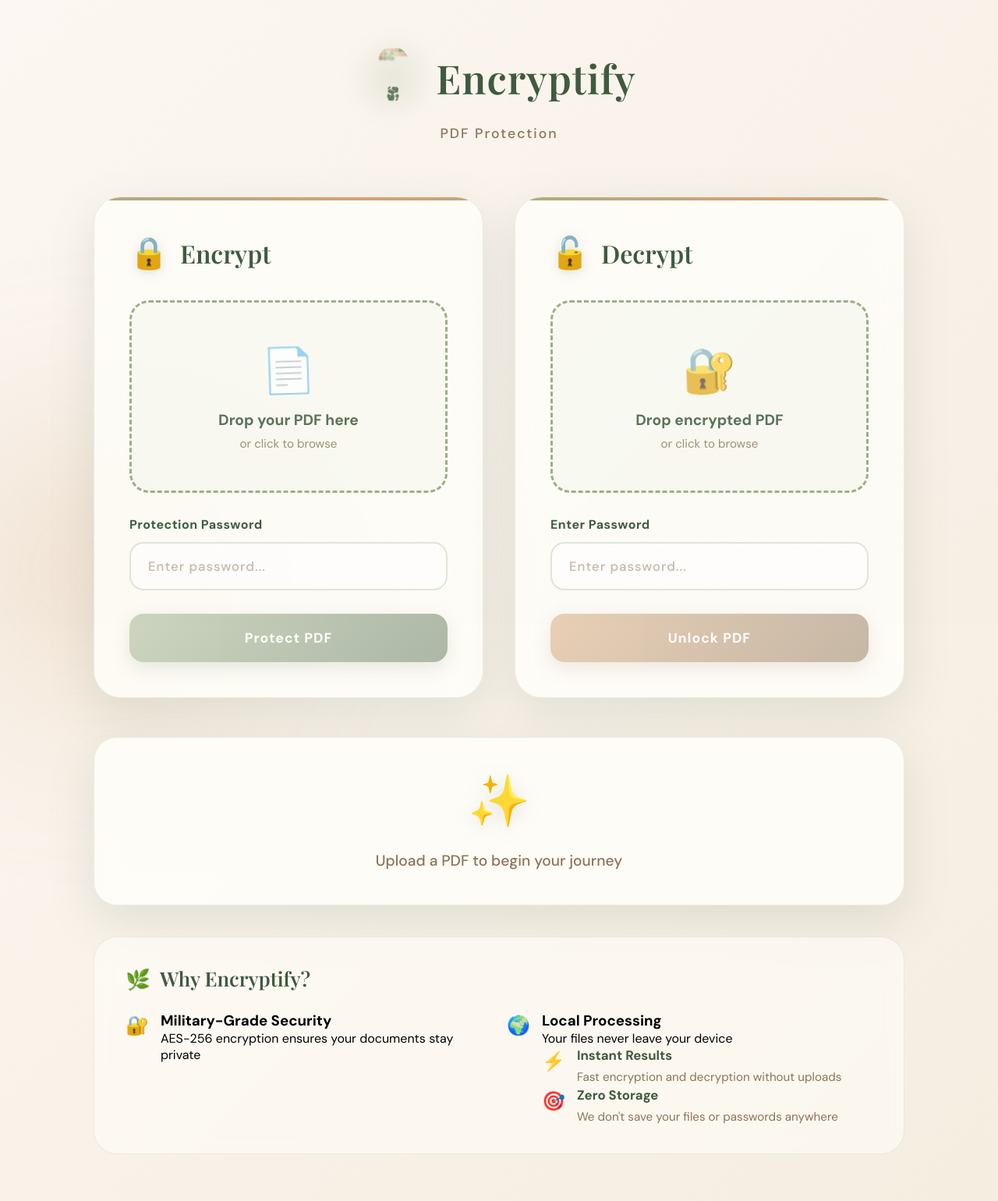
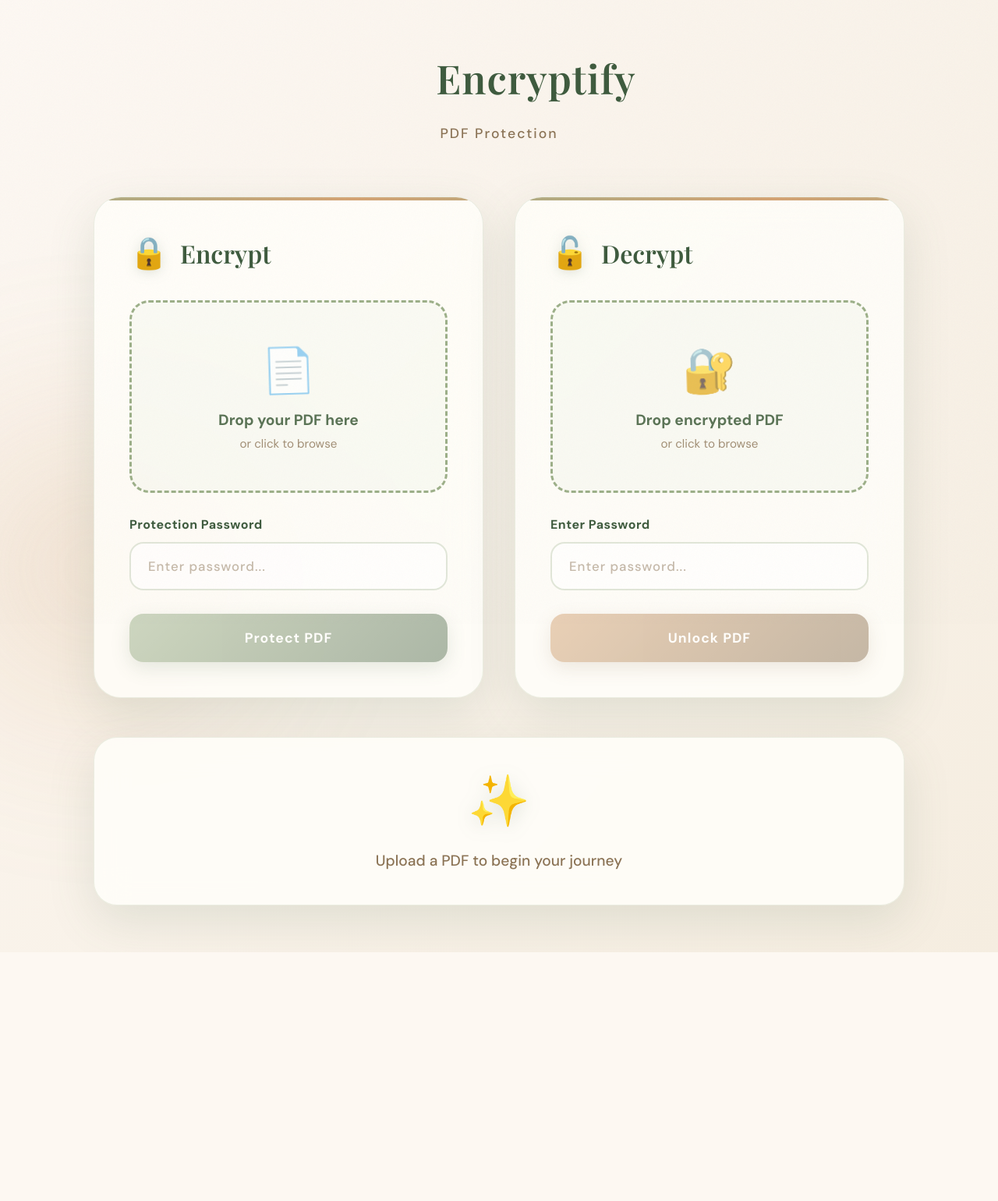
Before and after one commit to Mschelley/ICS078-Encryptify, a PHP site: page / in a window 1280 px wide. Shown: the whole page at 78% size. After the commit the page ends 1221 px from the top, so only its background shows below. Run offline with PHP 8.4, Linux system fonts and the light colour scheme; some libraries are stand-ins or nearby versions.

Commit message:
Initial Commit

```diff
--- a/index.html
+++ b/index.html
@@ -16,29 +16,11 @@
         <header>
             <div class="logo">
                 <div class="logo-icon">
-                    <div class="pixel-lock">
+                    <div class="">
 
-                        <!-- Lock Shackle Pixels -->
-                        <div class="pixel-shackle">
-                            <div class="pixel"></div><div class="pixel"></div><div class="pixel"></div><div class="pixel"></div>
-                            <div class="pixel"></div><div class="pixel"></div><div class="pixel"></div><div class="pixel"></div>
-                            <div class="pixel"></div><div class="pixel"></div><div class="pixel"></div><div class="pixel"></div>
-                            <div class="pixel"></div><div class="pixel"></div><div class="pixel"></div><div class="pixel"></div>
-                            <div class="pixel"></div><div class="pixel"></div><div class="pixel"></div><div class="pixel"></div>
-                        </div>
 
-                        <!-- Lock Body Pixels -->
-                        <div class="pixel-body">
-                            <!-- keep your pixels exactly as before -->
-                        </div>
 
-                        <!-- Keyhole Pixels -->
-                        <div class="pixel-keyhole">
-                            <div class="pixel"></div><div class="pixel"></div><div class="pixel"></div>
-                            <div class="pixel"></div><div class="pixel"></div><div class="pixel"></div>
-                            <div class="pixel"></div><div class="pixel"></div><div class="pixel"></div>
-                            <div class="pixel"></div><div class="pixel"></div><div class="pixel"></div>
-                        </div>
+
 
                     </div>
                 </div>
@@ -47,10 +29,9 @@
             <p class="tagline">PDF Protection</p>
         </header>
 
-        <!-- MAIN CARDS -->
         <div class="main-container">
 
-            <!-- Encrypt Card -->
+
             <div class="card">
                 <div class="card-header">
                     <span class="card-icon">🔒</span>
@@ -74,7 +55,7 @@
                 </button>
             </div>
 
-            <!-- Decrypt Card -->
+
             <div class="card">
                 <div class="card-header">
                     <span class="card-icon">🔓</span>
@@ -100,7 +81,7 @@
 
         </div>
 
-        <!-- Status Container -->
+
         <div class="status-container" id="statusContainer">
             <div class="status-icon">✨</div>
             <div class="status-text">Upload a PDF to begin your journey</div>
@@ -109,32 +90,10 @@
             </div>
         </div>
 
-        <!-- Info Section -->
-        <div class="info-section">
-            <h3 class="info-title"><span>🌿</span> Why Encryptify?</h3>
-            <div class="features-grid">
-                <div class="feature">
-                    <span class="feature-icon">🔐</span>
-                    <div>
-                        <h3>Military-Grade Security</h3>
-                        <p>AES-256 encryption ensures your documents stay private</p>
-                    </div>
-                </div>
-                <div class="feature">
-                    <span class="feature-icon">🌍</span>
-                    <div>
-                        <h3>Local Processing</h3>
-                        <p>Your files never leave your device</p>
 
-                        <div class="feature">
-                    <span class="feature-icon">⚡</span> <div class="feature-content">
-                    <h3>Instant Results</h3> <p>Fast encryption and decryption without uploads</p> </div>
-                    </div>
 
-                        <div class="feature">
-                       <span class="feature-icon">🎯</span>
-                <div class="feature-content">
-                    <h3>Zero Storage</h3> <p>We don't save your files or passwords anywhere</p>
+
+
 
 
 
--- a/style.css
+++ b/style.css
@@ -62,20 +62,8 @@ body::after {
     75% { transform: translate(20px, 30px) rotate(3deg); }
 }
 
-Decorative leaf patterns
-.leaf-pattern {
-    position: fixed;
-    width: 100%;
-    height: 100%;
-    pointer-events: none;
-    z-index: 0;
-    opacity: 0.05;
-    background-image:
-        radial-gradient(circle at 20% 80%, var(--sage) 1px, transparent 1px),
-        radial-gradient(circle at 80% 20%, var(--earth) 1px, transparent 1px);
-    background-size: 150px 150px, 180px 180px;
-    background-position: 0 0, 40px 40px;
-}
+
+
 
 .container {
     position: relative;
```
